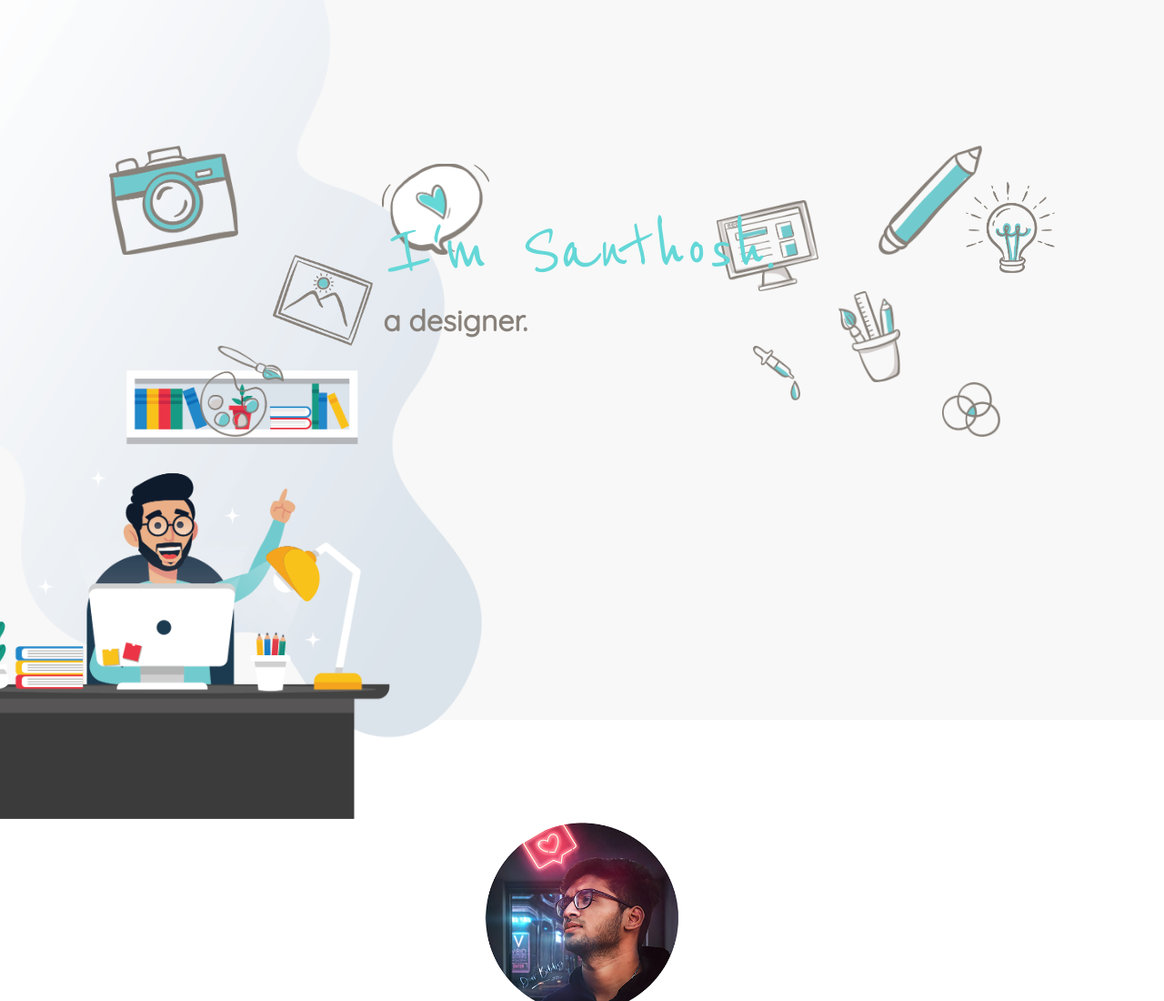
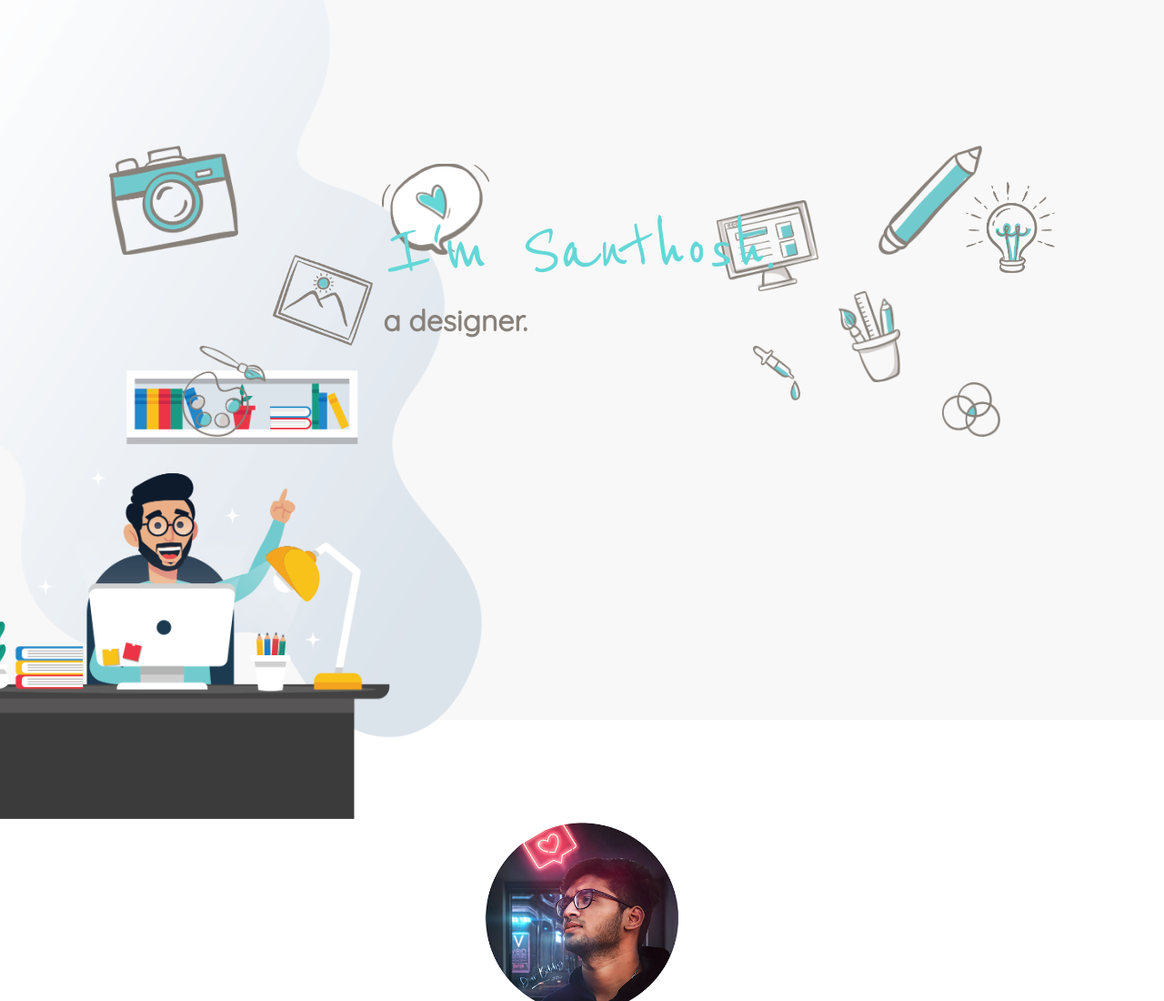
Before and after one commit to san-gitlogin/Portfolio, a plain HTML site: page index.html in a window 1280 px wide. Shown: the top 1100 px of the page at 91% size. Drawn offline with Linux system fonts and the light colour scheme.

Commit message:
Update styles.css

```diff
--- a/css/styles.css
+++ b/css/styles.css
@@ -160,7 +160,7 @@ a:hover{
 
 .paint{
   position: absolute;
-  left:220px;
+  left:200px;
   bottom:320px;
 }
 
```
